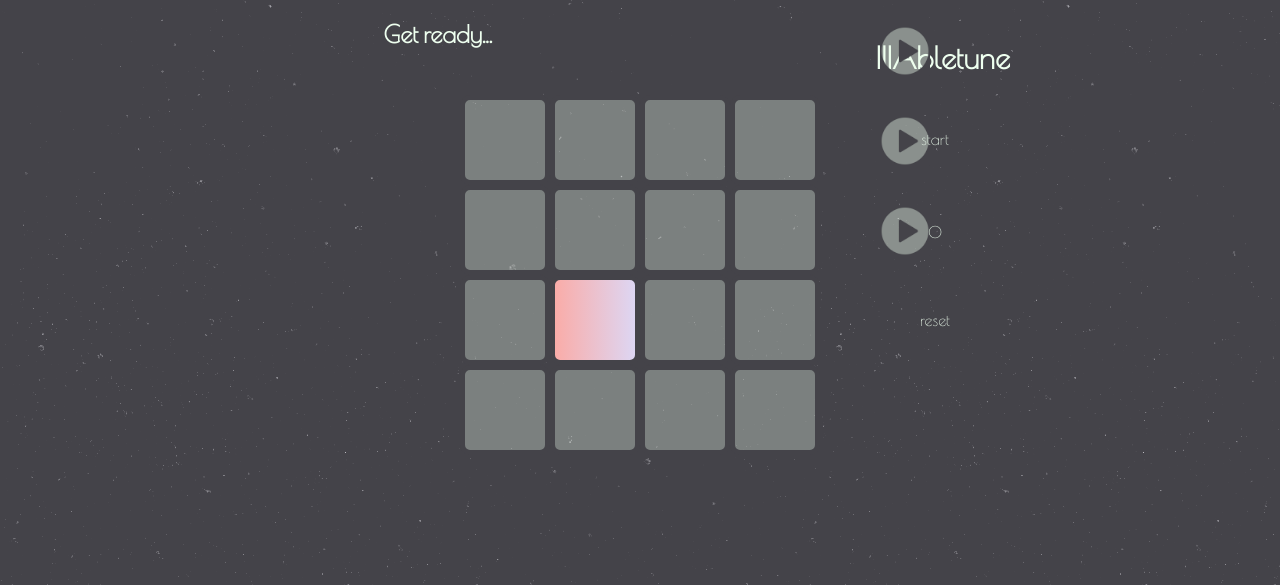
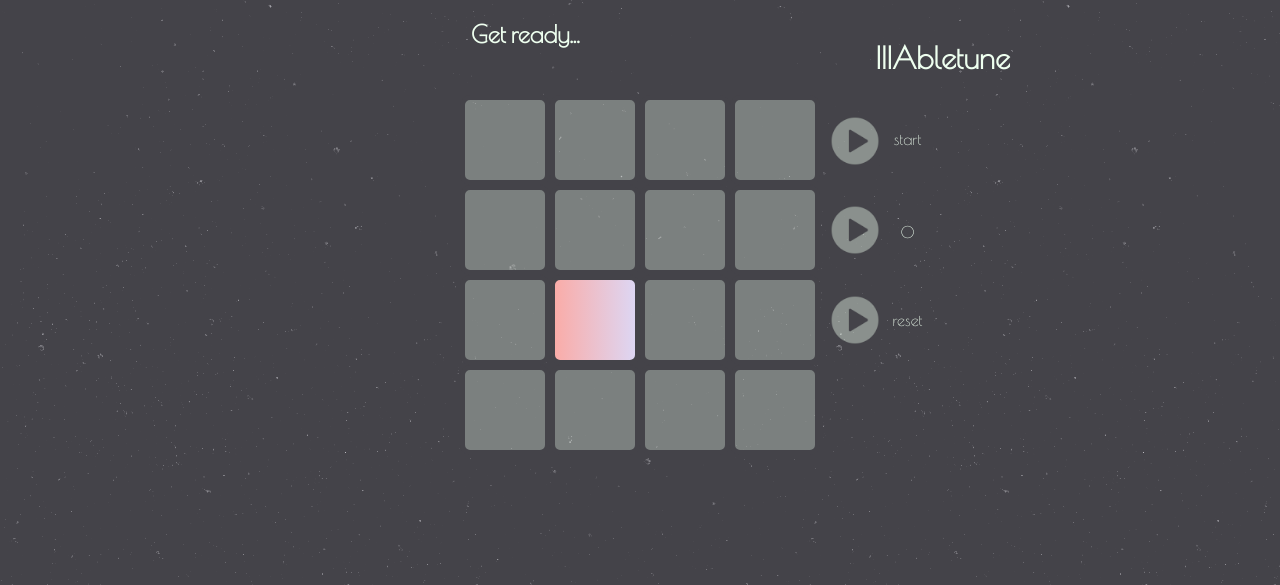
Before and after one commit to remyce/WDI-PROJECT-1, a PHP site: page / in a window 1280 px wide. Shown: the top 585 px of the page. Run offline with PHP 8.4, Linux system fonts and the light colour scheme; some libraries are stand-ins or nearby versions.

Commit message:
final project css updated

```diff
--- a/css/style.css
+++ b/css/style.css
@@ -17,8 +17,12 @@ h1 {
   color: rgb(238, 255, 239);
 }
 
+h2 {
+  margin-left: 175px;
+}
+
 p{
-  margin-right: 230px;
+  margin-right: 285px;
 }
 
 ul {
@@ -51,22 +55,22 @@ img {
 #button1 {
   float: right;
   margin: 0 auto;
-  margin-top: -339px;
-  margin-right: 350px;
+  margin-top: -249px;
+  margin-right: 400px;
 }
 
-#button2{
+#button2 {
   float: right;
   margin: 0 auto;
-  margin-top: -249px;
-  margin-right: 350px;
+  margin-top: -160px;
+  margin-right: 400px;
 }
 
-#button3{
+#button3 {
   float: right;
   margin: 0 auto;
-  margin-top: -159px;
-  margin-right: 350px;
+  margin-top: -70px;
+  margin-right: 400px;
 }
 
 .btn1{
```
